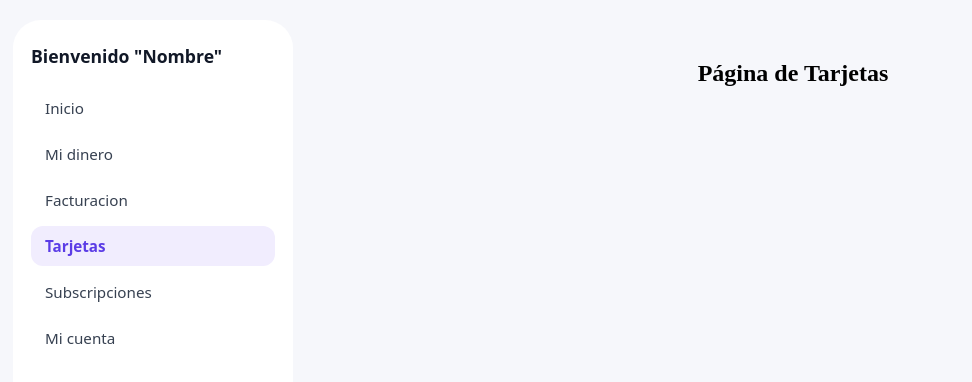
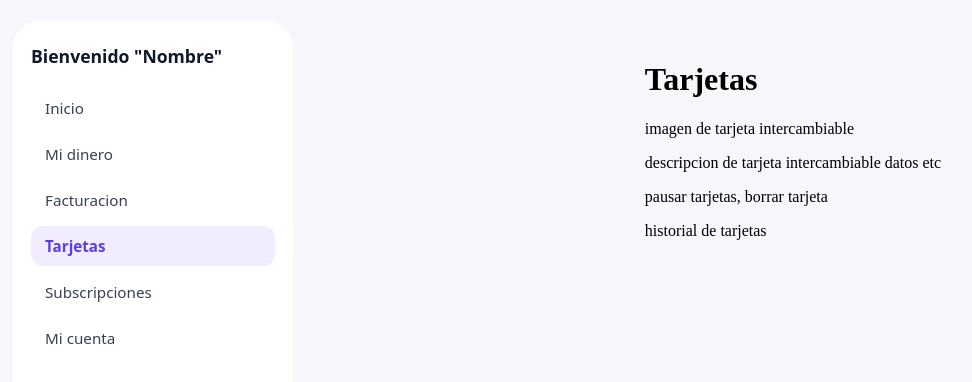
Before and after one commit to tomisanti05/Sistema-Gestion-Finanzas, a React (Vite) app in the folder apps/frontend/: page /tarjetas in a window 1280 px wide. Shown: the top 382 px of the page, without its empty margins (7-979 px from the left). Built offline with nearby package versions, Linux system fonts and the light colour scheme.

Commit message:
esqueleto de feature tarjetas

```diff
--- a/apps/frontend/src/App.tsx
+++ b/apps/frontend/src/App.tsx
@@ -1,7 +1,8 @@
 import { Navigate, Route, Routes } from 'react-router-dom';
-import Facturacion from './pages/facturacion';
+import Facturacion from './pages/facturacion.tsx';
 import Account from './pages/account.tsx';
 import Layout from './pages/layout.tsx';
+import Tarjetas from './pages/tarjetas.tsx'
 import './App.css'
 function App() {
   return (
@@ -15,7 +16,7 @@ function App() {
           <Route path="/inicio" element={<h2>Página de Inicio</h2>} />
           <Route path="/midinero" element={<h2>Página de Mi Dinero</h2>} />
           <Route path="/facturacion" element={<Facturacion />} />
-          <Route path="/tarjetas" element={<h2>Página de Tarjetas</h2>} />
+          <Route path="/tarjetas" element={<Tarjetas />} />
           <Route path="/subscripciones" element={<h2>Página de Subscripciones</h2>} />
           <Route path="/miCuenta" element={<Account />} />
 
--- /dev/null
+++ b/apps/frontend/src/pages/tarjetas.tsx
@@ -0,0 +1,18 @@
+export default function Tarjetas() {
+  return (
+    <div className="tarjetas-body">
+        <div className="tarjetas-header">
+            <h1> Tarjetas </h1>
+        </div>
+        <div className="tarjetas-content">
+            <p className="tarjetas-imagen">imagen de tarjeta intercambiable </p>
+            <p className="tarjetas-descripcion"> descripcion de tarjeta intercambiable datos etc </p>
+            <p className="tarjetas opciones">pausar tarjetas, borrar tarjeta</p>
+            <p className="historial tarjetas"> historial de tarjetas</p>
+        </div>
+    </div>
+
+
+
+  )
+}
```
Also changed, not shown: 1 other file (tests, documents, lock files or other folders).
